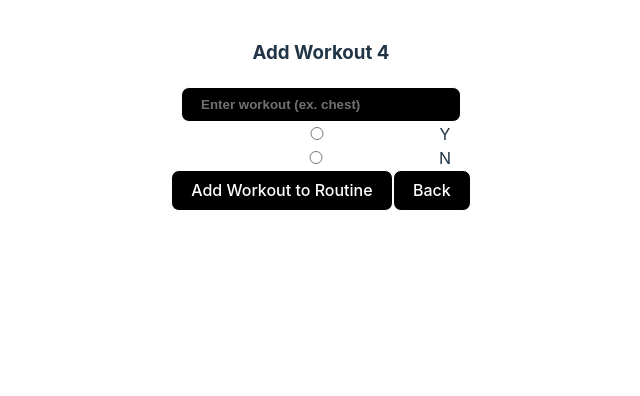
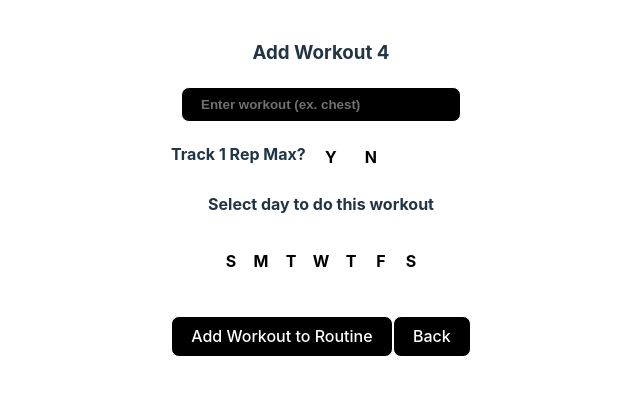
Before and after one commit to dm-1904/the-get-jacked-app, a React (Vite) app in the folder get-jacked-app/: page /add-workout in a window 1280 px wide. Shown: the top 396 px of the page, without its empty margins (319-959 px from the left). Built offline with nearby package versions, Linux system fonts and the light colour scheme.

Commit message:
added day selector

```diff
--- a/get-jacked-app/src/App.css
+++ b/get-jacked-app/src/App.css
@@ -107,3 +107,55 @@ a:hover {
 .page-title {
   margin-bottom: 20px;
 }
+
+/* Page 4, Add Workout  */
+
+/* .enter-workout {
+  width: 100%;
+  padding: 9px 19px;
+  border-radius: 8px;
+  color: white;
+} */
+
+.rep-box,
+.select-day-box {
+  display: flex;
+  gap: 10px;
+  margin: 20px 0;
+}
+
+.select-day-box {
+  flex-direction: column;
+}
+
+.day-checker-box {
+  display: flex;
+  justify-content: center;
+  /* gap: 20px 0; */
+  margin: 20px 0;
+}
+
+.rep-input,
+.day-input {
+  display: none;
+}
+
+.rep-label,
+.day-label {
+  display: flex;
+  justify-content: center;
+  align-items: center;
+  width: 30px;
+  height: 30px;
+  background-color: white;
+  color: black;
+  border-radius: 8px;
+  cursor: pointer;
+  font-weight: bold;
+}
+
+.rep-input:checked + .rep-label,
+.day-input:checked + .day-label {
+  background-color: black;
+  color: white;
+}
--- a/get-jacked-app/src/index.css
+++ b/get-jacked-app/src/index.css
@@ -1,7 +1,7 @@
 :root {
   font-family: Inter, system-ui, Avenir, Helvetica, Arial, sans-serif;
   line-height: 1.5;
-  font-weight: 400;
+  font-weight: bold;
 
   color-scheme: light dark;
   color: rgba(255, 255, 255, 0.87);
--- a/get-jacked-app/src/pages/AddWorkout.tsx
+++ b/get-jacked-app/src/pages/AddWorkout.tsx
@@ -20,19 +20,127 @@ export const AddWorkout = () => {
         className="enter-workout"
         placeholder="Enter workout (ex. chest)"
       />
-      <div className="1-rep-box">
+      <div className="rep-box">
+        <span>Track 1 Rep Max?</span>
         <input
           type="radio"
-          id="1-rep-y"
-          name="1-rep"
+          id="rep-y"
+          name="rep"
+          className="rep-input"
         />
-        <label htmlFor="i-rep-y">Y</label>
+        <label
+          htmlFor="rep-y"
+          className="rep-label"
+        >
+          Y
+        </label>
         <input
           type="radio"
-          id="1-rep-n"
-          name="1-rep"
+          id="rep-n"
+          name="rep"
+          className="rep-input"
         />
-        <label htmlFor="i-rep-n">N</label>
+        <label
+          htmlFor="rep-n"
+          className="rep-label"
+        >
+          N
+        </label>
+      </div>
+      <div className="select-day-box">
+        <span>Select day to do this workout</span>
+        <div className="day-checker-box">
+          <input
+            type="radio"
+            id="sun"
+            name="day"
+            className="day-input"
+          />
+          <label
+            htmlFor="sun"
+            className="day-label"
+          >
+            S
+          </label>
+
+          <input
+            type="radio"
+            id="mon"
+            name="day"
+            className="day-input"
+          />
+          <label
+            htmlFor="mon"
+            className="day-label"
+          >
+            M
+          </label>
+
+          <input
+            type="radio"
+            id="tues"
+            name="day"
+            className="day-input"
+          />
+          <label
+            htmlFor="tues"
+            className="day-label"
+          >
+            T
+          </label>
+
+          <input
+            type="radio"
+            id="wed"
+            name="day"
+            className="day-input"
+          />
+          <label
+            htmlFor="wed"
+            className="day-label"
+          >
+            W
+          </label>
+
+          <input
+            type="radio"
+            id="thurs"
+            name="day"
+            className="day-input"
+          />
+          <label
+            htmlFor="thurs"
+            className="day-label"
+          >
+            T
+          </label>
+
+          <input
+            type="radio"
+            id="fri"
+            name="day"
+            className="day-input"
+          />
+          <label
+            htmlFor="fri"
+            className="day-label"
+          >
+            F
+          </label>
+
+          <input
+            type="radio"
+            id="sat"
+            name="day"
+            className="day-input"
+          />
+          <label
+            htmlFor="sat"
+            className="day-label"
+          >
+            S
+          </label>
+        </div>
       </div>
       <button onClick={handleAddWorkout}>Add Workout to Routine</button>
       <button onClick={handleBack}>Back</button>
```
